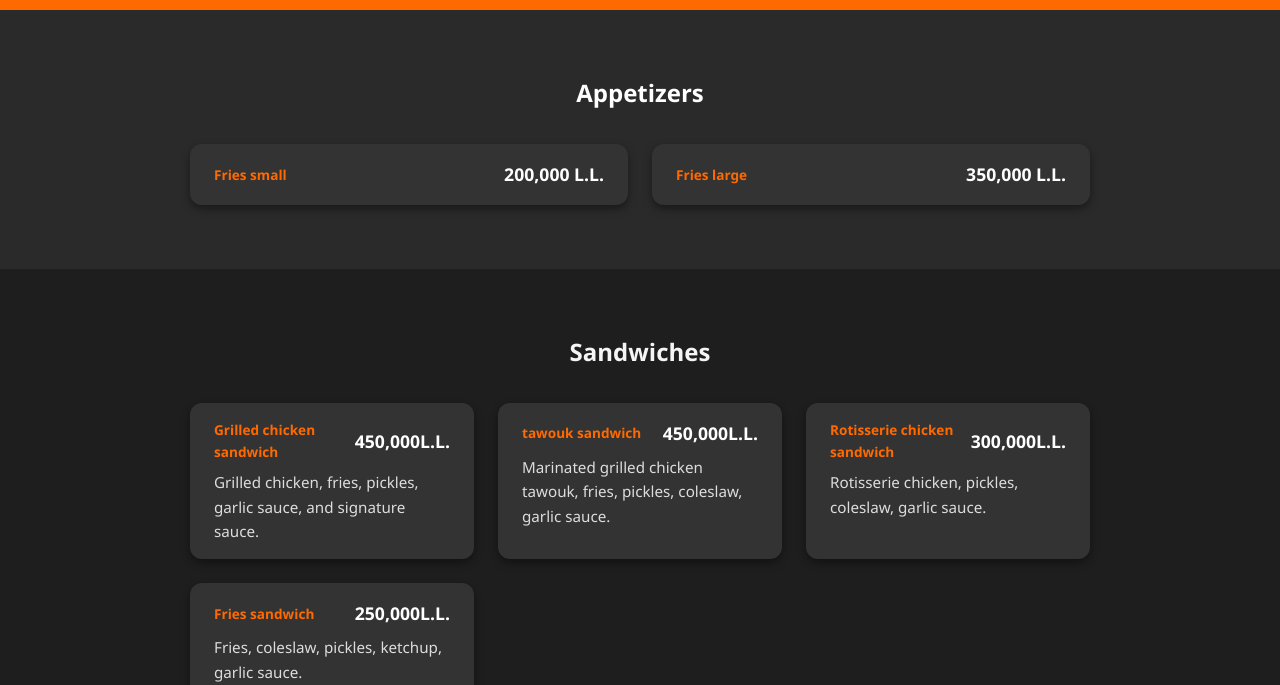
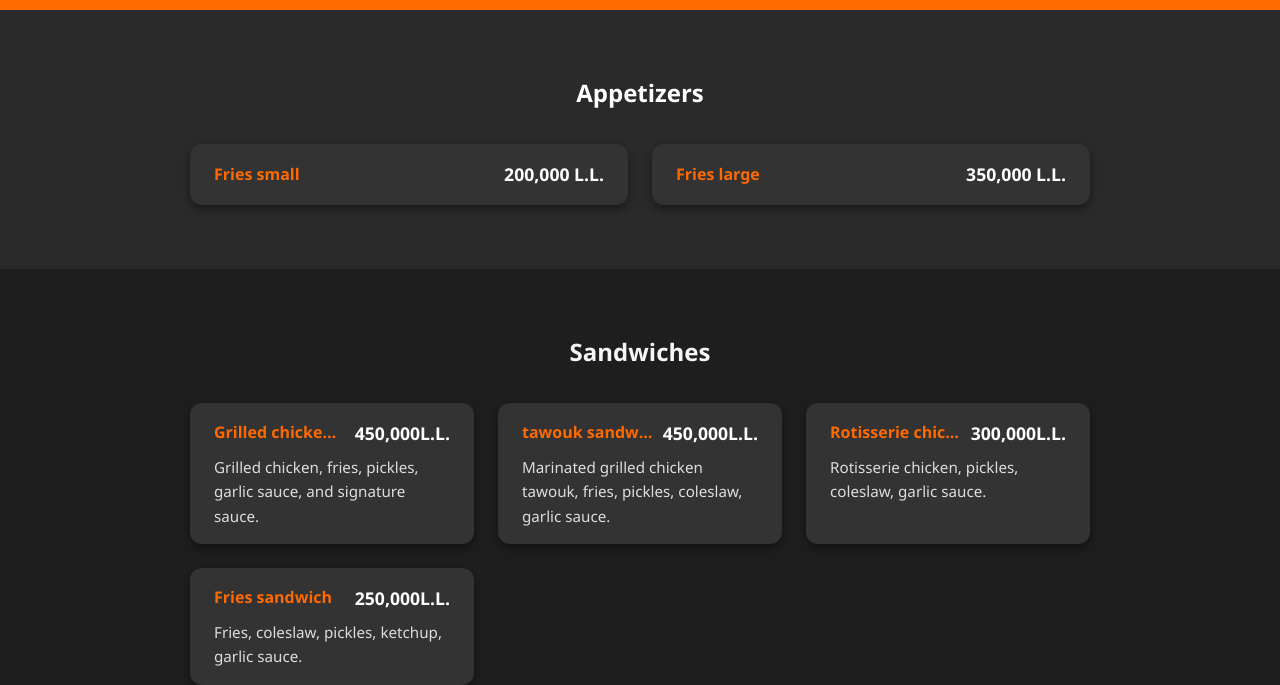
Before and after one commit to elkhall-lb/menu, a plain HTML site: page index.html in a window 1280 px wide. Shown: the part 118-803 px from the top of the page. Drawn offline with Linux system fonts and the light colour scheme.

Commit message:
Update style.css

```diff
--- a/style.css
+++ b/style.css
@@ -106,9 +106,15 @@ body {
 
 .menu-title h3 {
   margin: 0;
-  font-size: 0.85rem;
   color: #ff6a00;
+  font-size: 1rem;
+  flex: 1;
+  margin-right: 10px; /* Adds spacing between name and price */
+  overflow: hidden;
+  text-overflow: ellipsis;
+  white-space: nowrap; /* Optional: cuts off if too long */
 }
+
 
 .menu-item p {
   margin-top: 0.5rem;
@@ -121,6 +127,7 @@ body {
   font-size: 1.1rem;
   color: #fff;
   font-weight: bold;
+    white-space: nowrap;
 }
 
 /* Gallery */
```
